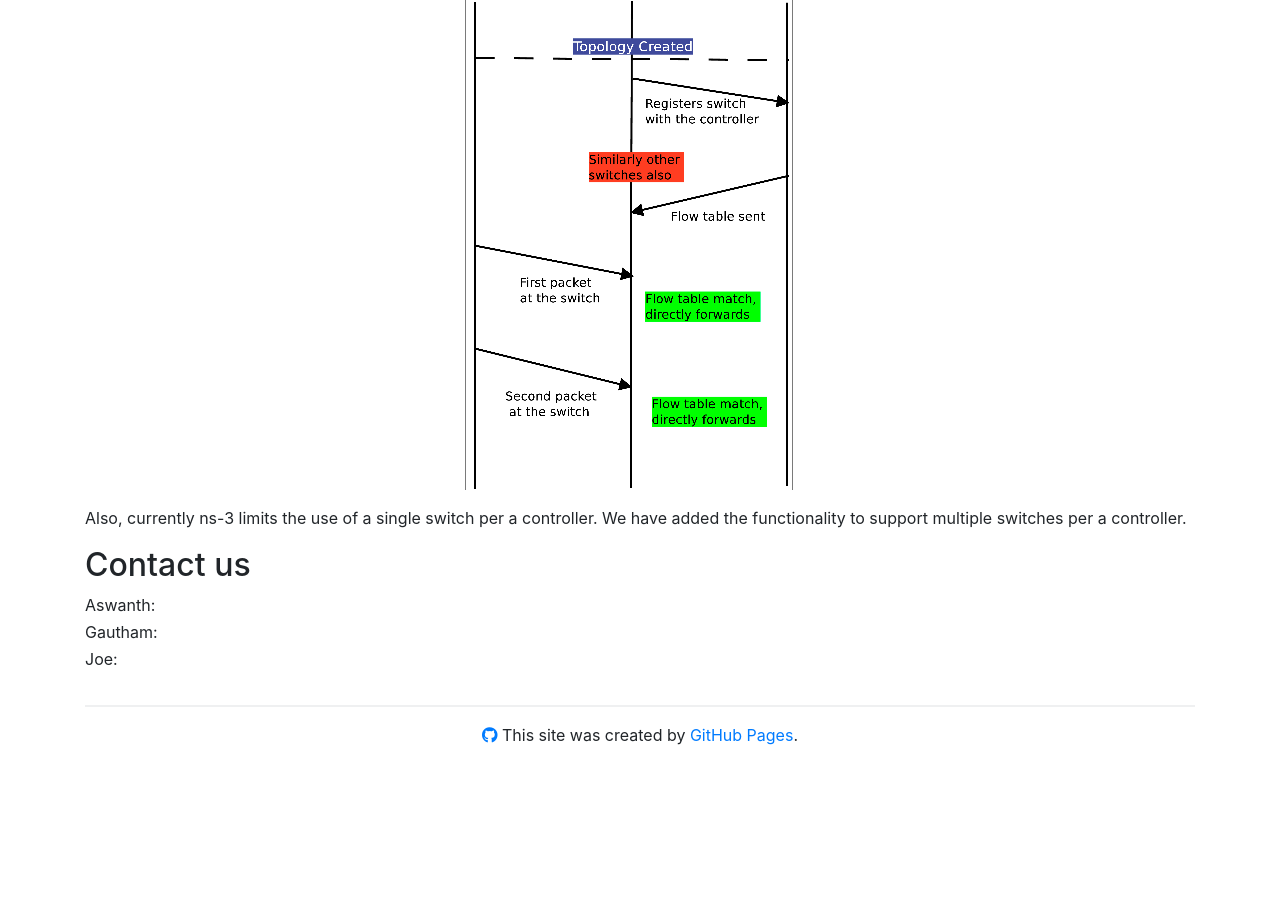
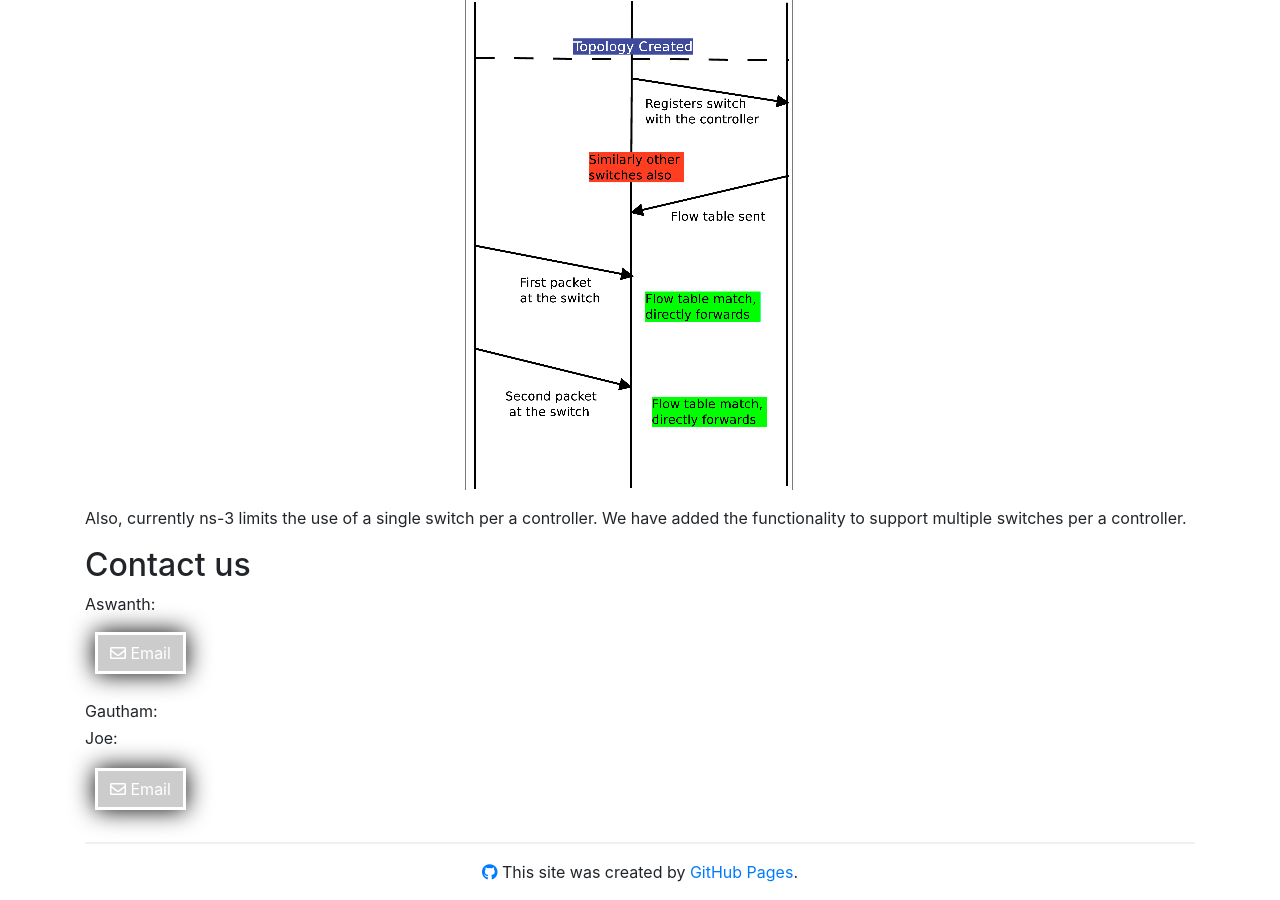
Before and after one commit to joe019/Extending-SDN-functionalities-of-ns-3, a Jekyll site: the page built from docs/index.md, in a window 1280 px wide and 900 px high, scrolled down 1187 px. Built offline with Jekyll 4.4.1, drawn with Linux system fonts in a browser that asks for light colours; nearby versions of some CDN libraries; before the commit the page ends 1950 px from its top, so only the background shows below that.

Commit message:
fixed clipboard issue

```diff
--- a/docs/_layouts/home.html
+++ b/docs/_layouts/home.html
@@ -83,13 +83,19 @@ layout: default
 
 	<input type="text" value="ppaswanth3@gmail.com" id="myInput1">
 
-	<div class="tooltip">
+<!-- 	<div class="tooltip">
 	<button onclick="myFunction1()" onmouseout="outFunc1()">
 	  <span class="tooltiptext" id="myTooltip1">Copy to clipboard</span>
 	  E-mail
-	  </button>
-	</div>
-
+	</button>
+	</div> -->
+	<ul class="contact list-inline banner-social-buttons">
+	  <li class="list-inline-item">
+	    <a class="btn btn-secondary" href="mailto:chrisyeh@stanford.edu">
+	      <i class="far fa-envelope"></i> Email
+	    </a>
+	  </li>
+	</ul>
 	<br>
 
 	Gautham:
@@ -100,7 +106,7 @@ layout: default
 	<button onclick="myFunction2()" onmouseout="outFunc2()">
 	  <span class="tooltiptext" id="myTooltip2">Copy to clipboard</span>
 	  E-mail
-	  </button>
+	</button>
 	</div>
 
 	<br>
@@ -113,9 +119,39 @@ layout: default
 	<button onclick="myFunction3()" onmouseout="outFunc3()">
 	  <span class="tooltiptext" id="myTooltip3">Copy to clipboard</span>
 	  E-mail
-	  </button>
+	</button>
 	</div>
 
+<ul class="contact list-inline banner-social-buttons">
+  <li class="list-inline-item">
+    <a class="btn btn-secondary" href="mailto:chrisyeh@stanford.edu">
+      <i class="far fa-envelope"></i> Email
+    </a>
+  </li>
+</ul>
+<!-- <ul class="contact list-inline banner-social-buttons">
+  <li class="list-inline-item">
+    <a class="btn btn-secondary" href="https://drive.google.com/file/d/0B-7rmGyO0CsvVEhxXzRiQVZhUXc/view">
+      <i class="far fa-file-pdf"></i> Resume
+    </a>
+  </li>
+  <li class="list-inline-item">
+    <a class="btn btn-secondary" href="mailto:chrisyeh@stanford.edu">
+      <i class="far fa-envelope"></i> Email
+    </a>
+  </li>
+  <li class="list-inline-item">
+    <a class="btn btn-secondary" href="https://www.linkedin.com/in/chrisyeh96">
+      <i class="fab fa-linkedin"></i> LinkedIn
+    </a>
+  </li>
+  <li class="list-inline-item">
+    <a class="btn btn-secondary" href="https://www.github.com/chrisyeh96">
+      <i class="fab fa-github"></i> GitHub
+    </a>
+  </li>
+</ul>
+ -->
 <script>
 function myFunction1() {
   var copyText = document.getElementById("myInput1");
```
